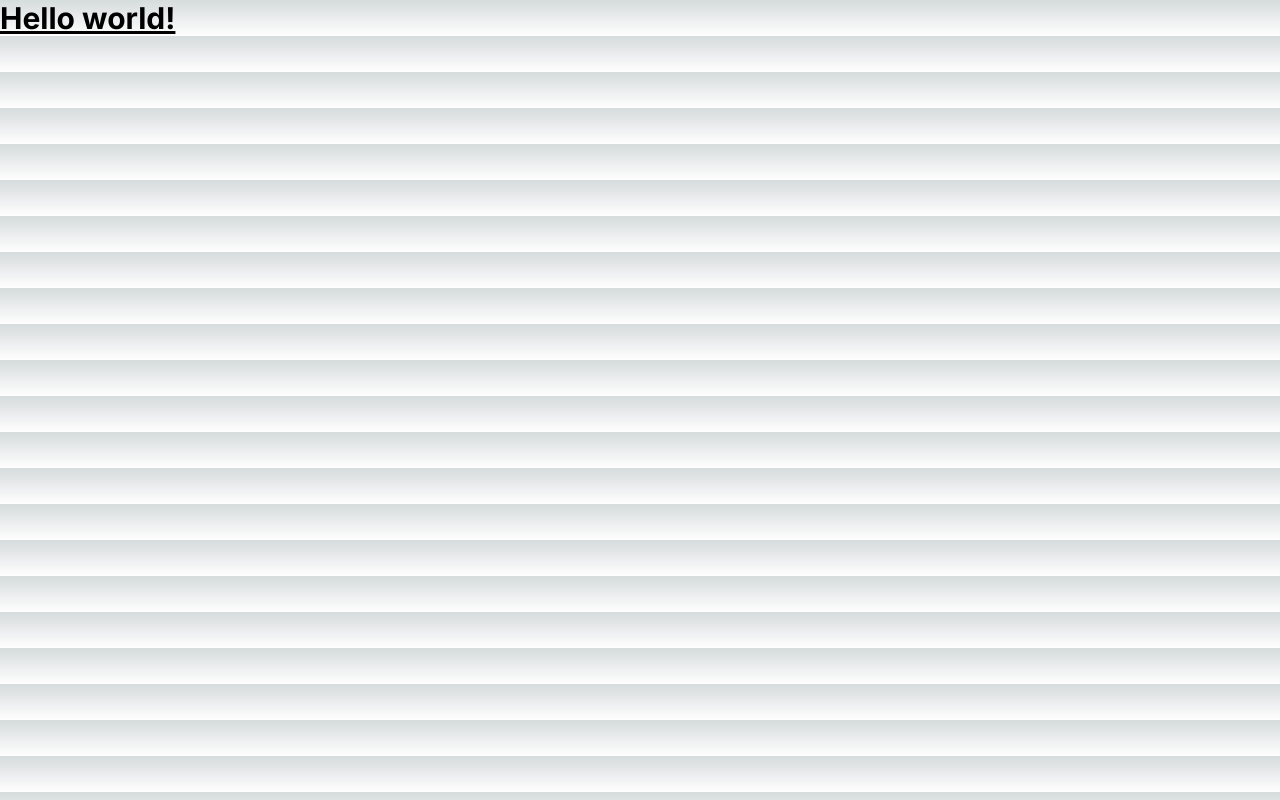
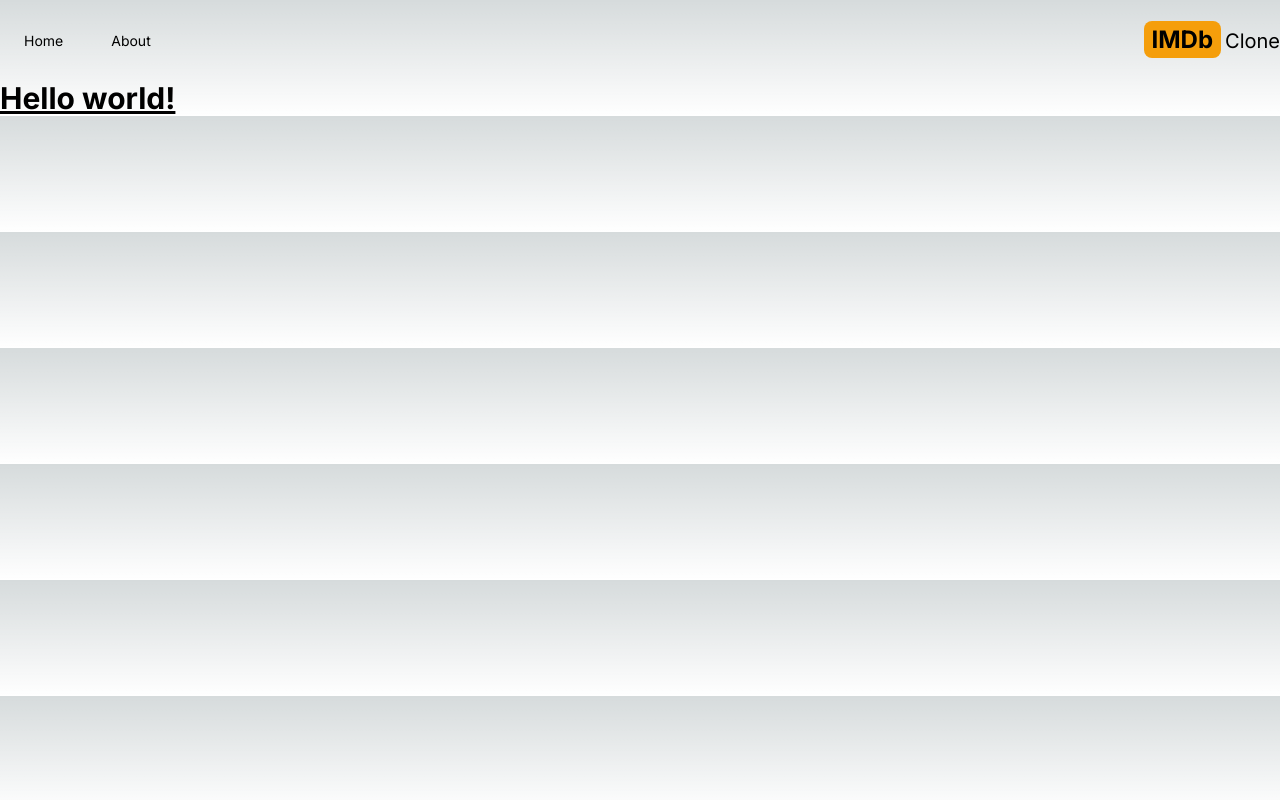
Before and after one commit to HasanH47/IMDb-Clone, a Next.js app: page / in a window 1280 px wide. Built offline with nearby package versions, Linux system fonts and the light colour scheme.

Commit message:
create the header section

```diff
--- a/package.json
+++ b/package.json
@@ -16,6 +16,7 @@
     "postcss": "8.4.23",
     "react": "18.2.0",
     "react-dom": "18.2.0",
+    "react-icons": "^4.8.0",
     "tailwindcss": "3.3.2"
   }
 }
--- /dev/null
+++ b/src/app/components/Header.jsx
@@ -0,0 +1,21 @@
+import React from 'react'
+import MenuItem from './MenuItem'
+import { AiFillHome } from "react-icons/ai"
+import { BsFillInfoCircleFill } from "react-icons/bs"
+import Link from "next/link";
+
+export default function Header() {
+  return (
+    <div className='flex justify-between mx-2 max-2-6xl sm:mx-auto items-center py-6'>
+      <div className='flex'>
+        <MenuItem title='Home' address='/' Icon={AiFillHome} />
+        <MenuItem title='About' address='/about' Icon={BsFillInfoCircleFill} />
+      </div>
+      <div className=''>
+        <Link href='/'>
+          <h2 className='text-2xl'><span className='font-bold bg-amber-500 py-1 px-2 rounded-lg mr-1'>IMDb</span><span className='text-xl hidden sm:inline'>Clone</span></h2>
+        </Link>
+      </div>
+    </div>
+  )
+}
--- /dev/null
+++ b/src/app/components/MenuItem.jsx
@@ -0,0 +1,13 @@
+import Link from 'next/link'
+import React from 'react'
+
+export default function MenuItem({title, address, Icon}) {
+  return (
+    <div>
+      <Link href={address} className='mx-4 lg:mx-6 hover:text-amber-600'>
+        <Icon className='text-2xl sm:hidden mx-4'/>
+      <p className='hidden sm:inline my-2 text-sm'>{title}</p>
+      </Link>
+    </div>
+  )
+}
--- a/src/app/layout.jsx
+++ b/src/app/layout.jsx
@@ -1,3 +1,4 @@
+import Header from './components/Header'
 import './globals.css'
 import { Inter } from 'next/font/google'
 
@@ -11,7 +12,9 @@
 export default function RootLayout({ children }) {
   return (
     <html lang="en">
-      <body className={inter.className}>{children}</body>
+      <body className={inter.className}>
+        <Header/>
+        {children}</body>
     </html>
   )
 }
```
Also changed, not shown: 1 other file (tests, documents, lock files or other folders).
